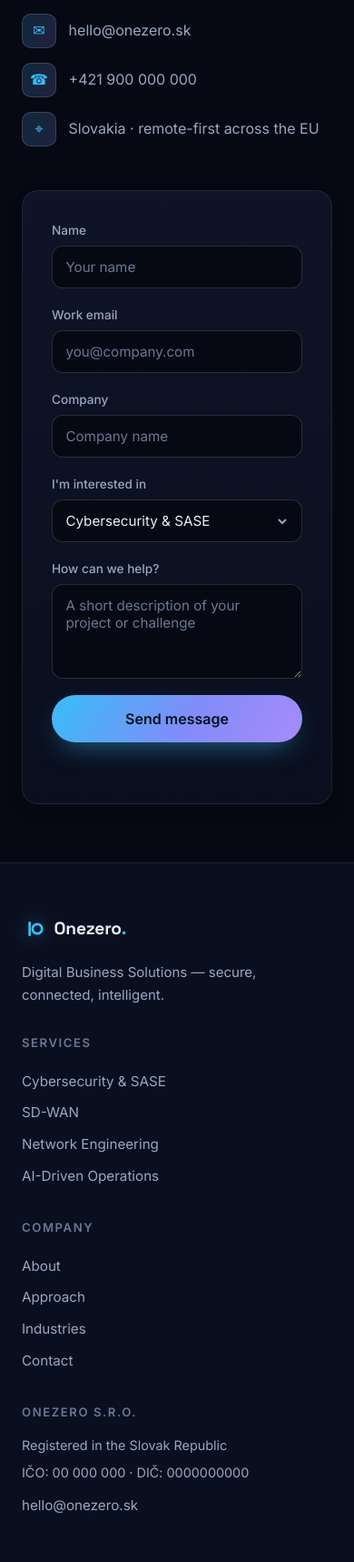
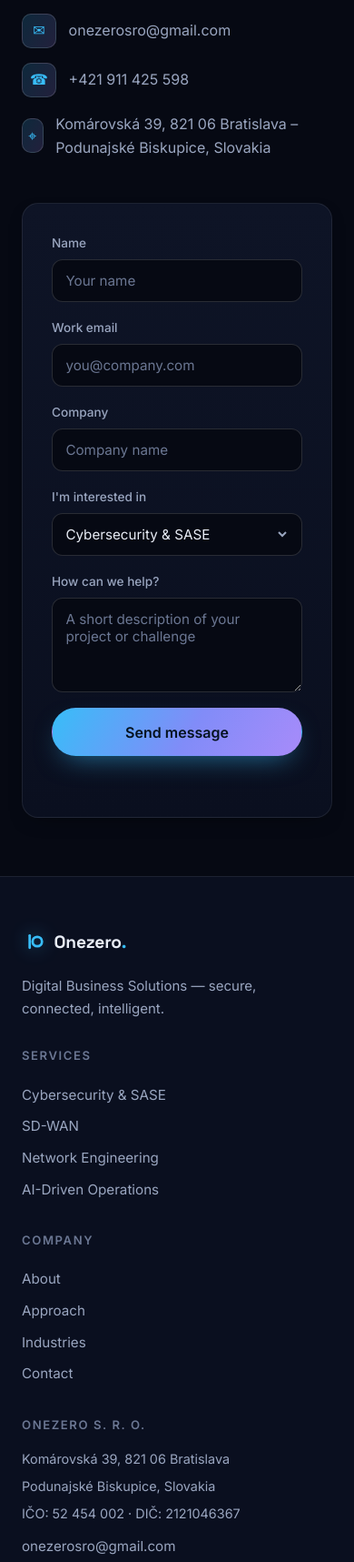
Before and after one commit to onezerosro/onezero-website, a plain HTML site: page index.html in a window 390 px wide. Shown: the part 7260-8977 px from the top of the page at 91% size. Drawn offline with Linux system fonts and the light colour scheme.

Commit message:
Fill in real Onezero s. r. o. contact & registration details
Email onezerosro@gmail.com, phone +421 911 425 598, registered address Komárovská 39, 821 06 Bratislava – Podunajské Biskupice, IČO 52454002, DIČ 2121046367.

Co-Authored-By: Claude Opus 4.8 <noreply@anthropic.com>

```diff
--- a/index.html
+++ b/index.html
@@ -333,15 +333,15 @@
           <ul class="contact__list">
             <li>
               <span class="contact__ico" aria-hidden="true">✉</span>
-              <a href="mailto:hello@onezero.sk">hello@onezero.sk</a>
+              <a href="mailto:onezerosro@gmail.com">onezerosro@gmail.com</a>
             </li>
             <li>
               <span class="contact__ico" aria-hidden="true">☎</span>
-              <a href="tel:+421900000000">+421 900 000 000</a>
+              <a href="tel:+421911425598">+421 911 425 598</a>
             </li>
             <li>
               <span class="contact__ico" aria-hidden="true">⌖</span>
-              <span>Slovakia &middot; remote-first across the EU</span>
+              <span>Komárovská 39, 821 06 Bratislava &ndash; Podunajské Biskupice, Slovakia</span>
             </li>
           </ul>
         </div>
@@ -413,10 +413,12 @@
       </nav>
 
       <div class="footer__col">
-        <h4>Onezero s.r.o.</h4>
-        <p class="footer__meta">Registered in the Slovak Republic</p>
-        <p class="footer__meta">IČO: 00&nbsp;000&nbsp;000 &middot; DIČ: 0000000000</p>
-        <p class="footer__meta"><a href="mailto:hello@onezero.sk">hello@onezero.sk</a></p>
+        <h4>Onezero s. r. o.</h4>
+        <p class="footer__meta">Komárovská 39, 821 06 Bratislava</p>
+        <p class="footer__meta">Podunajské Biskupice, Slovakia</p>
+        <p class="footer__meta">IČO: 52&nbsp;454&nbsp;002 &middot; DIČ: 2121046367</p>
+        <p class="footer__meta"><a href="mailto:onezerosro@gmail.com">onezerosro@gmail.com</a></p>
+        <p class="footer__meta"><a href="tel:+421911425598">+421 911 425 598</a></p>
       </div>
     </div>
 
--- a/script.js
+++ b/script.js
@@ -177,8 +177,8 @@
         `Interest: ${data.interest || "-"}\n\n` +
         `${data.message || ""}`
       );
-      window.location.href = `mailto:hello@onezero.sk?subject=${subject}&body=${body}`;
-      note.textContent = "Opening your email app… If nothing happens, write to hello@onezero.sk.";
+      window.location.href = `mailto:onezerosro@gmail.com?subject=${subject}&body=${body}`;
+      note.textContent = "Opening your email app… If nothing happens, write to onezerosro@gmail.com.";
       note.className = "form__note is-ok";
       form.reset();
     });
```
Also changed, not shown: 1 other file.
